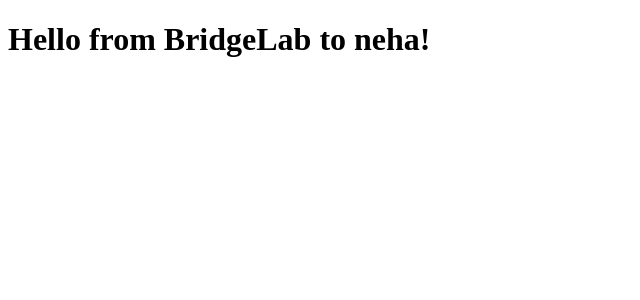
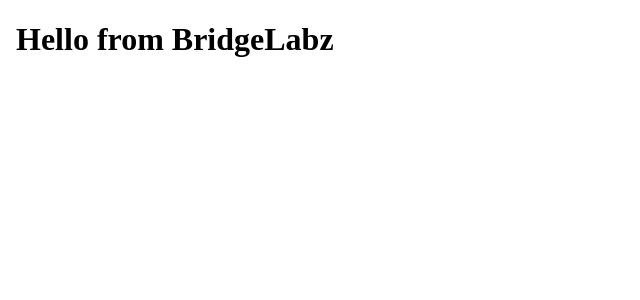
Before and after one commit to AgrahariNeha01/BL_2115000660_AngularApp, an Angular app: page / in a window 1280 px wide. Shown: the top 300 px of the page, without its empty margins (0-640 px from the left). Built offline with nearby package versions, Linux system fonts and the light colour scheme.

Commit message:
data binding

```diff
--- a/src/app/app.component.html
+++ b/src/app/app.component.html
@@ -1,4 +1,11 @@
-<div>
-  <h1>{{this.title}}</h1>
-</div>
-<!-- <router-outlet><router-outlet> -->
+<!DOCTYPE html>
+<html lang="en">
+<head>
+    <meta charset="UTF-8">
+    <meta name="viewport" content="width=device-width, initial-scale=1.0">
+    <title>HelloWorldApp</title>
+</head>
+<body>
+    <h1>Hello from BridgeLabz</h1>
+</body>
+</html>
--- a/src/app/app.component.ts
+++ b/src/app/app.component.ts
@@ -1,14 +1,10 @@
 import { Component } from '@angular/core';
-import { RouterOutlet } from '@angular/router';
 
 @Component({
   selector: 'app-root',
-  // imports: [RouterOutlet],
   templateUrl: './app.component.html',
-  styleUrl: './app.component.scss'
+  styleUrls: ['./app.component.scss']
 })
 export class AppComponent {
-  title = 'Helloworld';
-  ngOnInit(): void{
-    this.title= "Hello from BridgeLab to neha!";
-}}
+  title = 'angularApp';
+}
```
